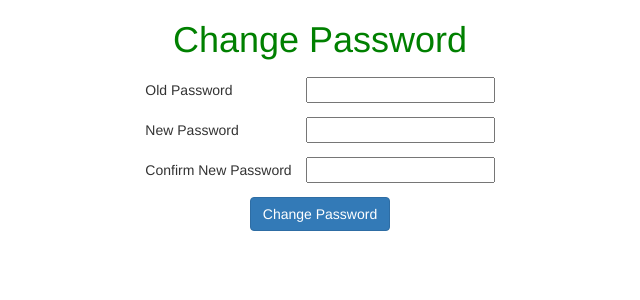
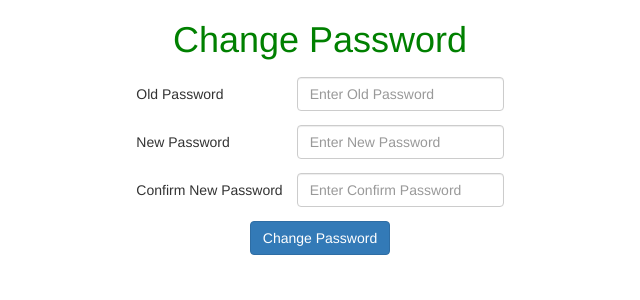
Before and after one commit to kunjanpatel29/Django_Project, a Django app: page /change-password/ in a window 1280 px wide. Shown: the part 52-352 px from the top of the page, without its empty margins (320-960 px from the left). Run offline with Django 4.2, Linux system fonts and the light colour scheme; some libraries are stand-ins or nearby versions.

Commit message:
11-04-2023

```diff
--- a/myapp/templates/change-password.html
+++ b/myapp/templates/change-password.html
@@ -18,15 +18,15 @@
 			<table>
 				<tr>
 					<td>Old Password</td>
-					<td><input type="password" name="old_password"></td>
+					<td><input type="password" name="old_password" class="form-control" placeholder="Enter Old Password" ></td>
 				</tr>
 				<tr>
 					<td>New Password</td>
-					<td><input type="password" name="new_password"></td>
+					<td><input type="password" name="new_password" class="form-control" placeholder="Enter New Password"></td>
 				</tr>
 				<tr>
 					<td>Confirm New Password</td>
-					<td><input type="password" name="cnew_password"></td>
+					<td><input type="password" name="cnew_password" class="form-control"placeholder="Enter Confirm Password"></td>
 				</tr>
 				<tr>
 					<td colspan="2" align="center">
--- a/myapp/templates/login.html
+++ b/myapp/templates/login.html
@@ -18,11 +18,11 @@
 			<table>
 				<tr>
 					<td>Email</td>
-					<td><input type="text" name="email" placeholder="Enter Your Email"></td>
+					<td><input type="text" name="email" class="form-control" placeholder="Enter Your Email"></td>
 				</tr>
 				<tr>
 					<td>Password</td>
-					<td><input type="password" name="password" placeholder="Enter Your Password"></td>
+					<td><input type="password" name="password" class="form-control" placeholder="Enter Your Password"></td>
 				</tr>
 				<tr>
 					<td colspan="2" align="center">
```
Also changed, not shown: db.sqlite3.
